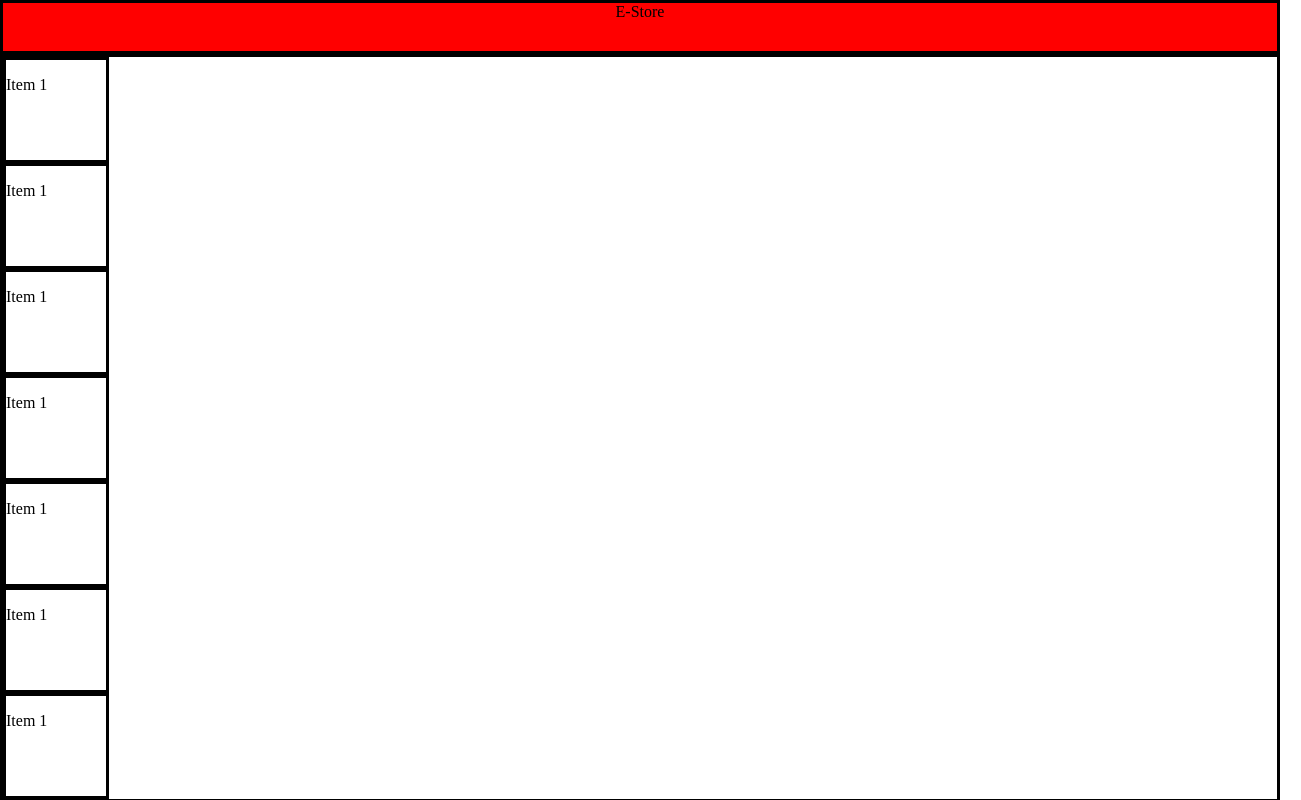
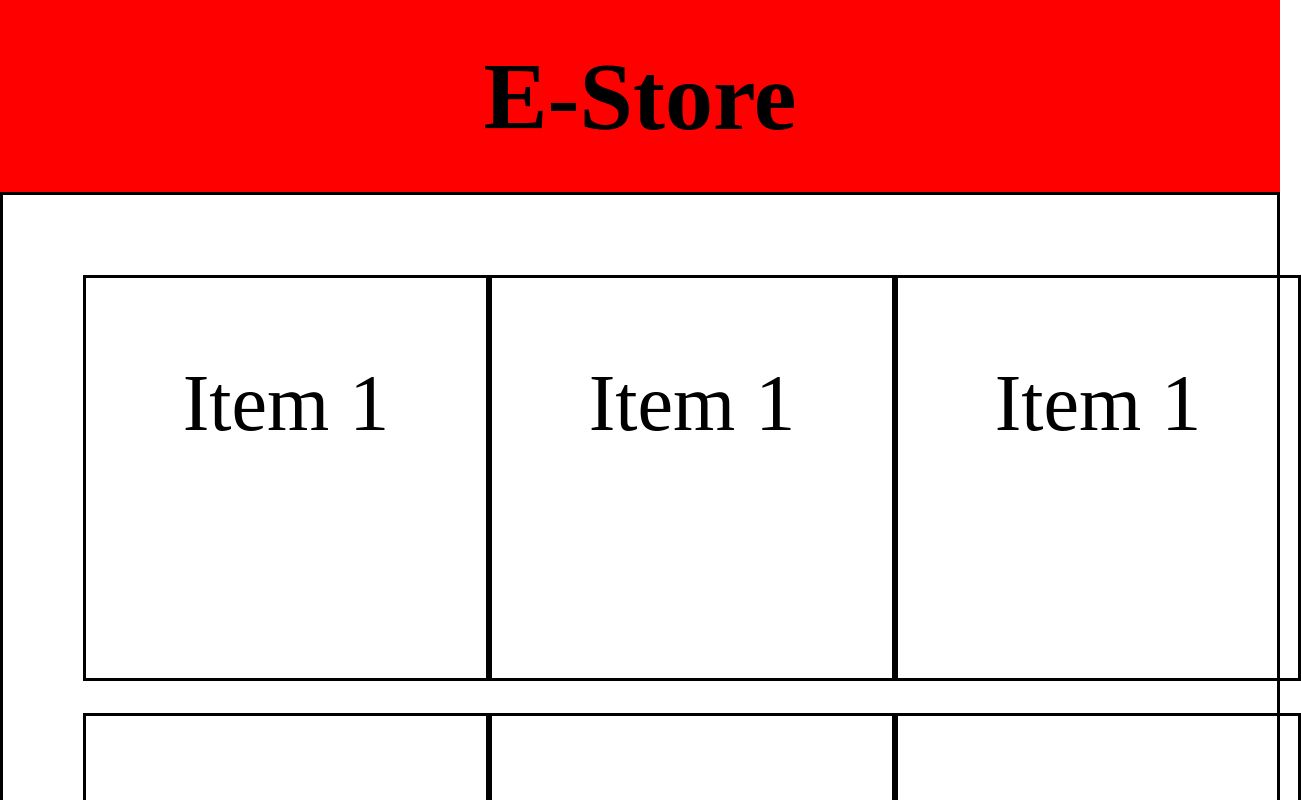
Before and after one commit to lM4nu/E-Store, an Angular app: page / in a window 1280 px wide. Shown: the top 800 px of the page, 1301 px wide, since content can reach past the window. Built offline with nearby package versions, Linux system fonts and the light colour scheme.

Commit message:
fix grid

```diff
--- a/src/app/item/item.component.css
+++ b/src/app/item/item.component.css
@@ -1,5 +1,9 @@
 .item{
 	border-style:solid;
-	height: 100px;
-	width: 100px;
+	height: 25em;
+	width: 25em;
 }
+p{
+	font-size: 5em;
+	text-align:center;
+}
--- a/src/app/navbar/navbar.component.css
+++ b/src/app/navbar/navbar.component.css
@@ -2,10 +2,18 @@ body{
 	padding: 0;
 	border-style:solid;
 }
+h1{
+	margin:0;
+}
 .nav{
+	display:flex;
+	align-items:center;
+	justify-content: center;
 	text-align:center;
 	padding: 0;
+	border:0;
 	border-style:solid;
 	background-color: red;
 	height:3em;
+	font-size: 4em;
 }
--- a/src/app/navbar/navbar.component.html
+++ b/src/app/navbar/navbar.component.html
@@ -1 +1,3 @@
-<nav class="nav">E-Store</nav>
+<nav class="nav">
+	<h1>E-Store</h1>
+</nav>
--- a/src/app/panel/panel.component.css
+++ b/src/app/panel/panel.component.css
@@ -1,4 +1,9 @@
 .panel {
 	display: grid;
+	align-items:center;
+	justify-items:center;
+	grid-template-columns: repeat(3, 1fr);
+	padding: 5em;
+	row-gap:2em;
 	border-style:solid;
 }
```
